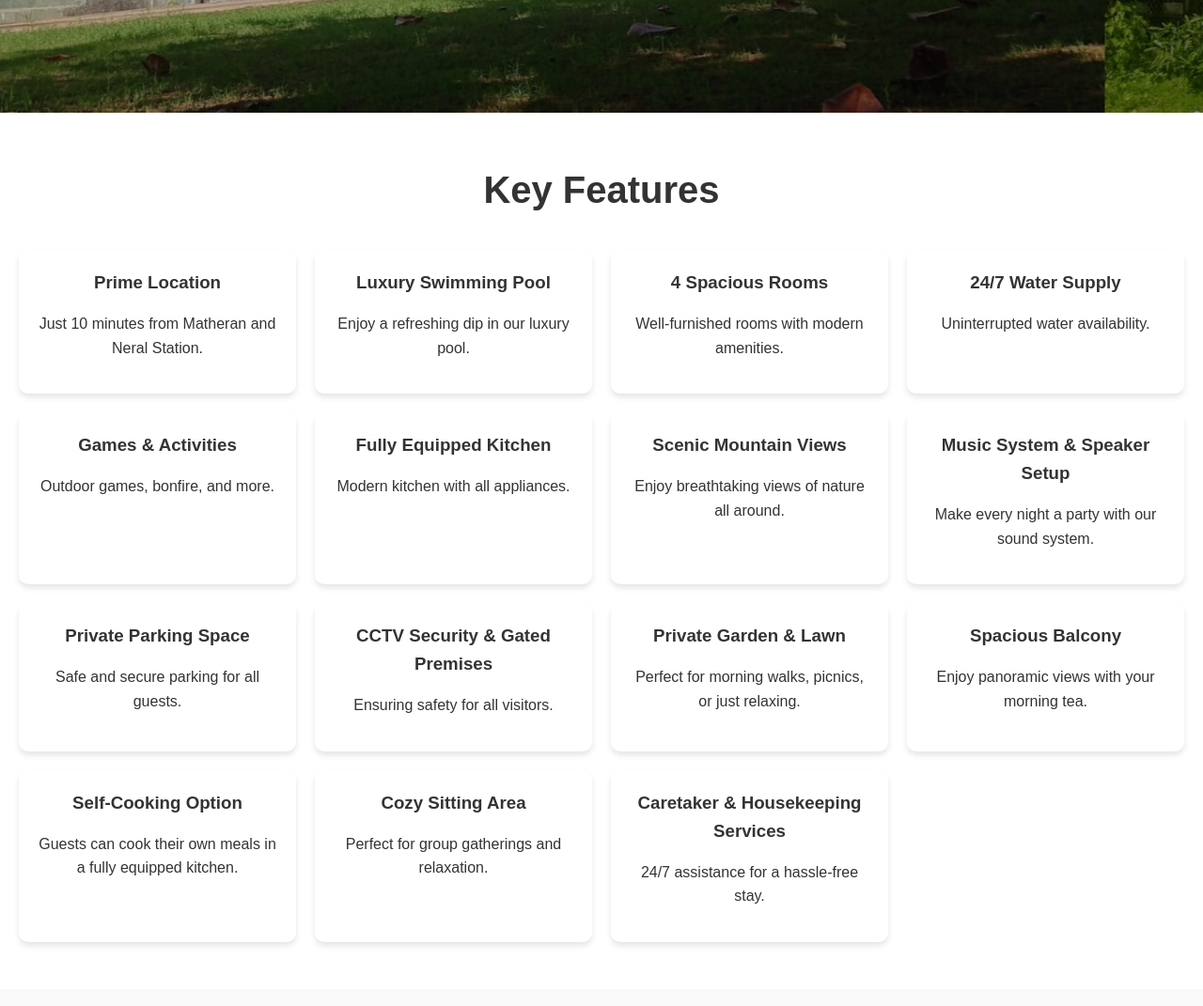
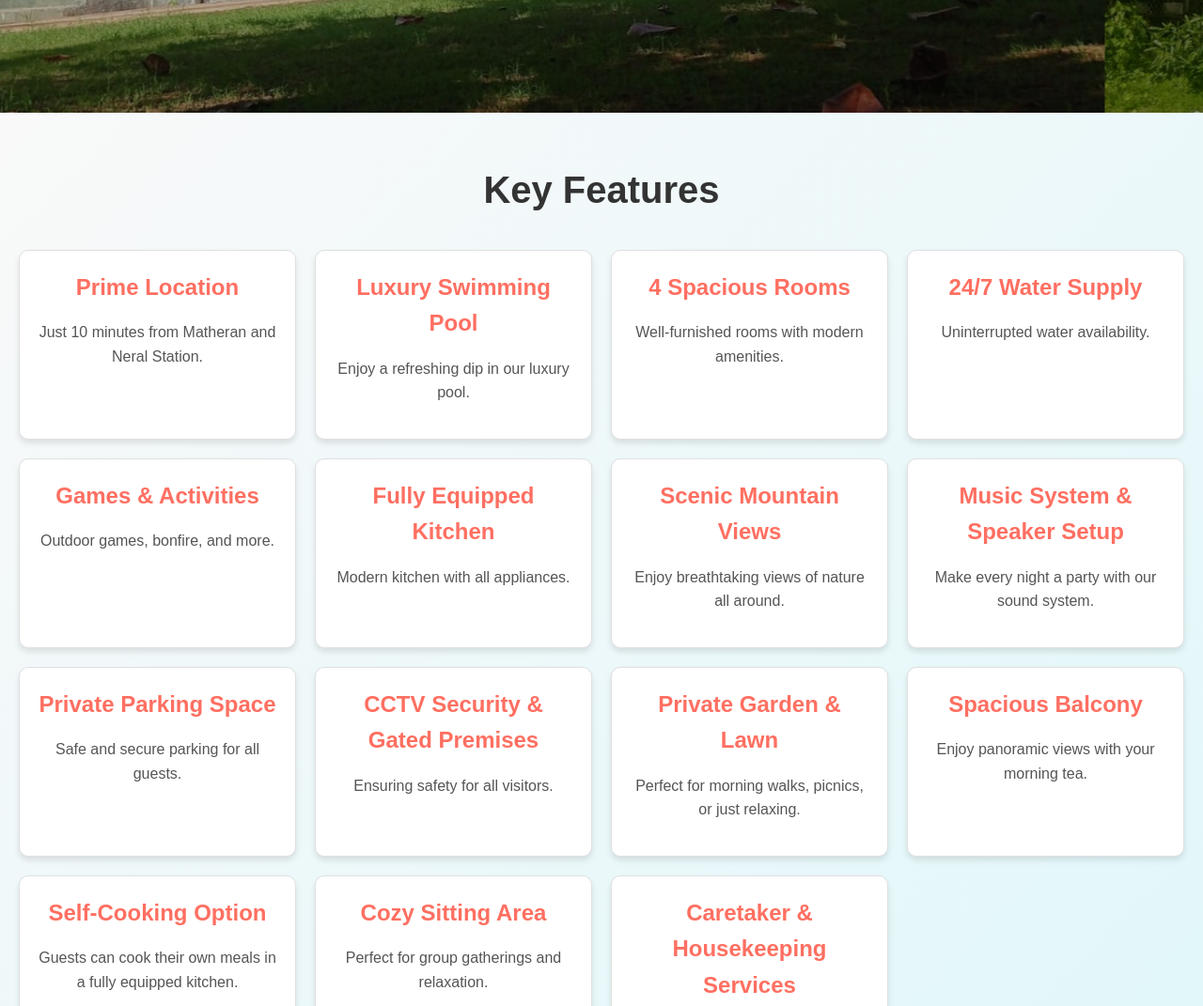
Before and after one commit to Mediwateyash/Nityay-Farmhouse, a plain HTML site: page index.html in a window 1280 px wide. Shown: the part 680-1751 px from the top of the page at 94% size. Drawn offline with Linux system fonts and the light colour scheme.

```diff
--- a/index.html
+++ b/index.html
@@ -145,7 +145,7 @@
       <div class="gallery-item"><img src="/Nityay-Farmhouse/img/8 (6).jpeg" alt="Farmhouse Image 1"></div>
       <div class="gallery-item"><img src="/Nityay-Farmhouse/img/8 (7).jpeg" alt="Farmhouse Image 1"></div>
       <div class="gallery-item"><img src="/Nityay-Farmhouse/img/8 (8).jpeg" alt="Farmhouse Image 1"></div>
-      <div class="gallery-item"><img src="/Nityay-Farmhouse/img/8 (9).jpeg (9).jpeg" alt="Farmhouse Image 1"></div>
+      <div class="gallery-item"><img src="/Nityay-Farmhouse/img/8 (9).jpeg" alt="Farmhouse Image 1"></div>
 
 
     </div>
--- a/style.css
+++ b/style.css
@@ -206,12 +206,11 @@
     background: #fff;
     color: #ff6f61;
   }
-
   /* Features Section */
 .features {
   padding: 50px 20px;
   text-align: center;
-    background: #fff;
+  background: linear-gradient(135deg, #f9f9f9, #e0f7fa); /* Light gradient background */
 }
 
 .features h2 {
@@ -227,16 +226,29 @@
 }
 
 .feature-item {
-    background: #fff;
+  background: #ffffff; /* White background for cards */
   padding: 20px;
   border-radius: 10px;
   box-shadow: 0 4px 6px rgba(0, 0, 0, 0.1);
   transition: transform 0.3s ease, box-shadow 0.3s ease;
+  border: 1px solid #e0e0e0; /* Light border for cards */
 }
 
 .feature-item:hover {
   transform: translateY(-10px);
   box-shadow: 0 8px 12px rgba(0, 0, 0, 0.2);
+  background: #fff3e0; /* Light orange background on hover */
+}
+
+.feature-item h3 {
+  font-size: 1.5rem;
+  margin-bottom: 1rem;
+  color: #ff6f61; /* Coral color for headings */
+}
+
+.feature-item p {
+  font-size: 1rem;
+  color: #555;
 }
 
   /* Gallery Section */
```
Lines whose indentation alone changed are shown as unchanged.
